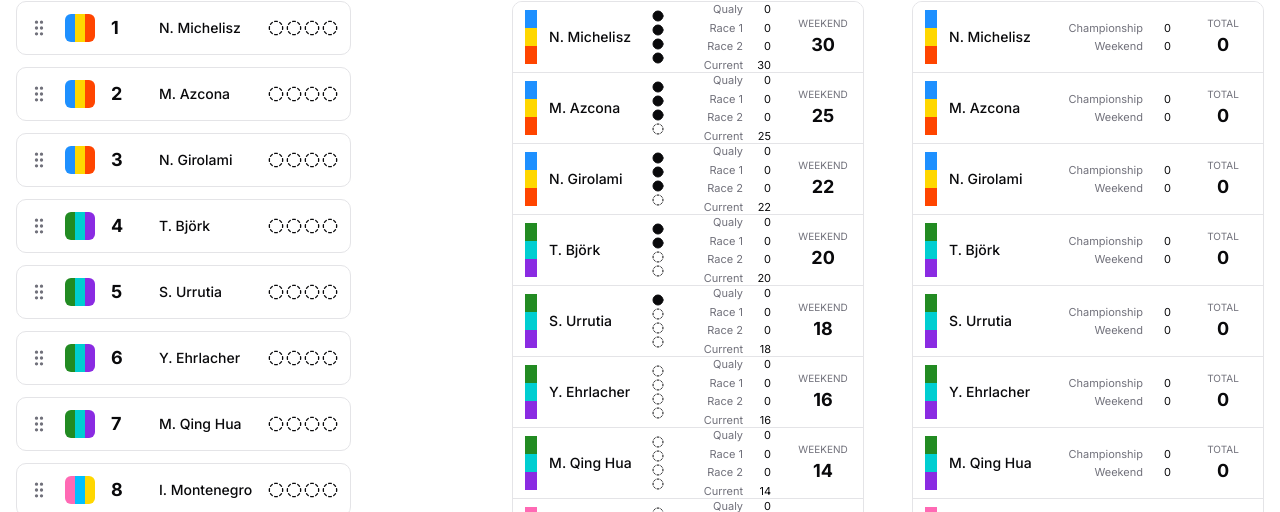
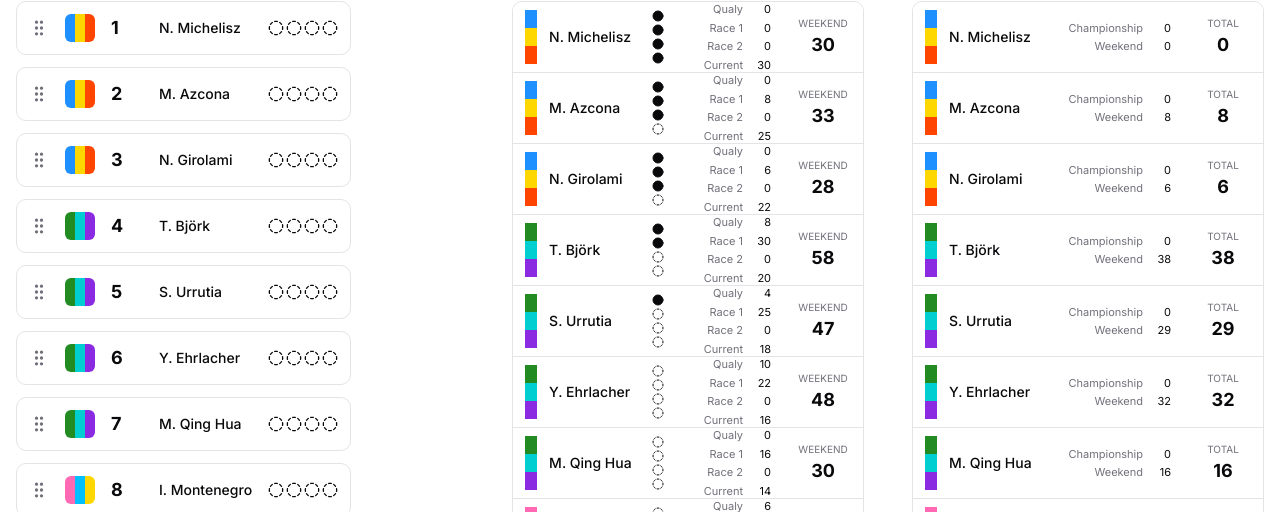
Before and after one commit to SantiagoKirylukMaclean/tcrseries-fe, a Next.js app: page /simulate in a window 1280 px wide. Shown: the part 252-764 px from the top of the page. Built offline with nearby package versions, Linux system fonts and the light colour scheme.

Commit message:
Qualy Points and race 1

```diff
--- a/src/app/simulate/page.tsx
+++ b/src/app/simulate/page.tsx
@@ -33,7 +33,7 @@ const initialDrivers = [
     teamColors: { primary: "#1E90FF", secondary: "#FFD700", tertiary: "#FF4500" },
     weight: 0,
     qualyPoints: 0,
-    race1Points: 0,
+    race1Points: 0, // 18 en la lista (posición 18) => 0
     race2Points: 0,
     championshipPoints: 0,
   },
@@ -45,7 +45,7 @@ const initialDrivers = [
     teamColors: { primary: "#1E90FF", secondary: "#FFD700", tertiary: "#FF4500" },
     weight: 0,
     qualyPoints: 0,
-    race1Points: 0,
+    race1Points: 8, // 10 en la lista (posición 10) => 8
     race2Points: 0,
     championshipPoints: 0,
   },
@@ -57,7 +57,7 @@ const initialDrivers = [
     teamColors: { primary: "#1E90FF", secondary: "#FFD700", tertiary: "#FF4500" },
     weight: 0,
     qualyPoints: 0,
-    race1Points: 0,
+    race1Points: 6, // 11 en la lista (posición 11) => 6
     race2Points: 0,
     championshipPoints: 0,
   },
@@ -69,8 +69,8 @@ const initialDrivers = [
     surname: "Björk",
     teamColors: { primary: "#228B22", secondary: "#00CED1", tertiary: "#8A2BE2" },
     weight: 0,
-    qualyPoints: 0,
-    race1Points: 0,
+    qualyPoints: 8,
+    race1Points: 30, // 1 en la lista (posición 1) => 30
     race2Points: 0,
     championshipPoints: 0,
   },
@@ -81,8 +81,8 @@ const initialDrivers = [
     surname: "Urrutia",
     teamColors: { primary: "#228B22", secondary: "#00CED1", tertiary: "#8A2BE2" },
     weight: 0,
-    qualyPoints: 0,
-    race1Points: 0,
+    qualyPoints: 4,
+    race1Points: 25, // 2 en la lista (posición 2) => 25
     race2Points: 0,
     championshipPoints: 0,
   },
@@ -93,8 +93,8 @@ const initialDrivers = [
     surname: "Ehrlacher",
     teamColors: { primary: "#228B22", secondary: "#00CED1", tertiary: "#8A2BE2" },
     weight: 0,
-    qualyPoints: 0,
-    race1Points: 0,
+    qualyPoints: 10,
+    race1Points: 22, // 3 en la lista (posición 3) => 22
     race2Points: 0,
     championshipPoints: 0,
   },
@@ -106,7 +106,7 @@ const initialDrivers = [
     teamColors: { primary: "#228B22", secondary: "#00CED1", tertiary: "#8A2BE2" },
     weight: 0,
     qualyPoints: 0,
-    race1Points: 0,
+    race1Points: 16, // 6 en la lista (posición 6) => 16
     race2Points: 0,
     championshipPoints: 0,
   },
@@ -118,8 +118,8 @@ const initialDrivers = [
     surname: "Montenegro",
     teamColors: { primary: "#FF69B4", secondary: "#00BFFF", tertiary: "#FFD700" },
     weight: 0,
-    qualyPoints: 0,
-    race1Points: 0,
+    qualyPoints: 6,
+    race1Points: 0, // No está en la lista => 0
     race2Points: 0,
     championshipPoints: 0,
   },
@@ -130,8 +130,8 @@ const initialDrivers = [
     surname: "Guerrieri",
     teamColors: { primary: "#FF69B4", secondary: "#00BFFF", tertiary: "#FFD700" },
     weight: 0,
-    qualyPoints: 0,
-    race1Points: 0,
+    qualyPoints: 15,
+    race1Points: 20, // 4 en la lista (posición 4) => 20
     race2Points: 0,
     championshipPoints: 0,
   },
@@ -144,7 +144,7 @@ const initialDrivers = [
     teamColors: { primary: "#8B0000", secondary: "#FFA500", tertiary: "#4682B4" },
     weight: 0,
     qualyPoints: 0,
-    race1Points: 0,
+    race1Points: 4, // 12 en la lista (posición 12) => 4
     race2Points: 0,
     championshipPoints: 0,
   },
@@ -155,8 +155,8 @@ const initialDrivers = [
     surname: "Comte",
     teamColors: { primary: "#8B0000", secondary: "#FFA500", tertiary: "#4682B4" },
     weight: 0,
-    qualyPoints: 0,
-    race1Points: 0,
+    qualyPoints: 6,
+    race1Points: 18, // 5 en la lista (posición 5) => 18
     race2Points: 0,
     championshipPoints: 0,
   },
@@ -169,7 +169,7 @@ const initialDrivers = [
     teamColors: { primary: "#A52A2A", secondary: "#5F9EA0", tertiary: "#D2691E" },
     weight: 0,
     qualyPoints: 0,
-    race1Points: 0,
+    race1Points: 14, // 7 en la lista (posición 7) => 14
     race2Points: 0,
     championshipPoints: 0,
   },
@@ -181,7 +181,7 @@ const initialDrivers = [
     teamColors: { primary: "#556B2F", secondary: "#9932CC", tertiary: "#FF6347" },
     weight: 0,
     qualyPoints: 0,
-    race1Points: 0,
+    race1Points: 0, // 16 en la lista (posición 16) => 0
     race2Points: 0,
     championshipPoints: 0,
   },
@@ -193,7 +193,7 @@ const initialDrivers = [
     teamColors: { primary: "#4682B4", secondary: "#FFDAB9", tertiary: "#B22222" },
     weight: 0,
     qualyPoints: 0,
-    race1Points: 0,
+    race1Points: 0, // 22 en la lista (posición 22) => 0
     race2Points: 0,
     championshipPoints: 0,
   },
@@ -205,7 +205,7 @@ const initialDrivers = [
     teamColors: { primary: "#2E8B57", secondary: "#DAA520", tertiary: "#7B68EE" },
     weight: 0,
     qualyPoints: 0,
-    race1Points: 0,
+    race1Points: 0, // 20 en la lista (posición 20) => 0
     race2Points: 0,
     championshipPoints: 0,
   },
@@ -217,7 +217,7 @@ const initialDrivers = [
     teamColors: { primary: "#DC143C", secondary: "#00FA9A", tertiary: "#FFD700" },
     weight: 0,
     qualyPoints: 0,
-    race1Points: 0,
+    race1Points: 12, // 8 en la lista (posición 8) => 12
     race2Points: 0,
     championshipPoints: 0,
   },
@@ -229,7 +229,7 @@ const initialDrivers = [
     teamColors: { primary: "#00BFFF", secondary: "#FF8C00", tertiary: "#8B008B" },
     weight: 0,
     qualyPoints: 0,
-    race1Points: 0,
+    race1Points: 0, // 19 en la lista (posición 19) => 0
     race2Points: 0,
     championshipPoints: 0,
   },
@@ -241,7 +241,7 @@ const initialDrivers = [
     teamColors: { primary: "#B8860B", secondary: "#20B2AA", tertiary: "#C71585" },
     weight: 0,
     qualyPoints: 0,
-    race1Points: 0,
+    race1Points: 3, // 13 en la lista (posición 13) => 3
     race2Points: 0,
     championshipPoints: 0,
   },
@@ -253,7 +253,7 @@ const initialDrivers = [
     teamColors: { primary: "#9932CC", secondary: "#FF4500", tertiary: "#2F4F4F" },
     weight: 0,
     qualyPoints: 0,
-    race1Points: 0,
+    race1Points: 0, // 23 en la lista (posición 23) => 0
     race2Points: 0,
     championshipPoints: 0,
   },
@@ -265,7 +265,7 @@ const initialDrivers = [
     teamColors: { primary: "#BDB76B", secondary: "#8B0000", tertiary: "#00CED1" },
     weight: 0,
     qualyPoints: 0,
-    race1Points: 0,
+    race1Points: 0, // 21 en la lista (posición 21) => 0
     race2Points: 0,
     championshipPoints: 0,
   },
@@ -277,7 +277,7 @@ const initialDrivers = [
     teamColors: { primary: "#191970", secondary: "#32CD32", tertiary: "#FFD700" },
     weight: 0,
     qualyPoints: 0,
-    race1Points: 0,
+    race1Points: 0, // 17 en la lista (posición 17) => 0
     race2Points: 0,
     championshipPoints: 0,
   },
@@ -289,7 +289,7 @@ const initialDrivers = [
     teamColors: { primary: "#8B4513", secondary: "#00FF7F", tertiary: "#4682B4" },
     weight: 0,
     qualyPoints: 0,
-    race1Points: 0,
+    race1Points: 0, // 15 en la lista (posición 15) => 0
     race2Points: 0,
     championshipPoints: 0,
   },
@@ -301,7 +301,7 @@ const initialDrivers = [
     teamColors: { primary: "#B22222", secondary: "#00BFFF", tertiary: "#FFD700" },
     weight: 0,
     qualyPoints: 0,
-    race1Points: 0,
+    race1Points: 10, // 9 en la lista (posición 9) => 10
     race2Points: 0,
     championshipPoints: 0,
   },
@@ -313,11 +313,11 @@ const initialDrivers = [
     teamColors: { primary: "#4B0082", secondary: "#7FFF00", tertiary: "#FF1493" },
     weight: 0,
     qualyPoints: 0,
-    race1Points: 0,
+    race1Points: 2, // 14 en la lista (posición 14) => 2
     race2Points: 0,
     championshipPoints: 0,
   },
-]
+];
 
 function SortableFutureRaceItem({ driver, index, oldIndex }: { driver: Driver, index: number, oldIndex: number }) {
   const {
```
